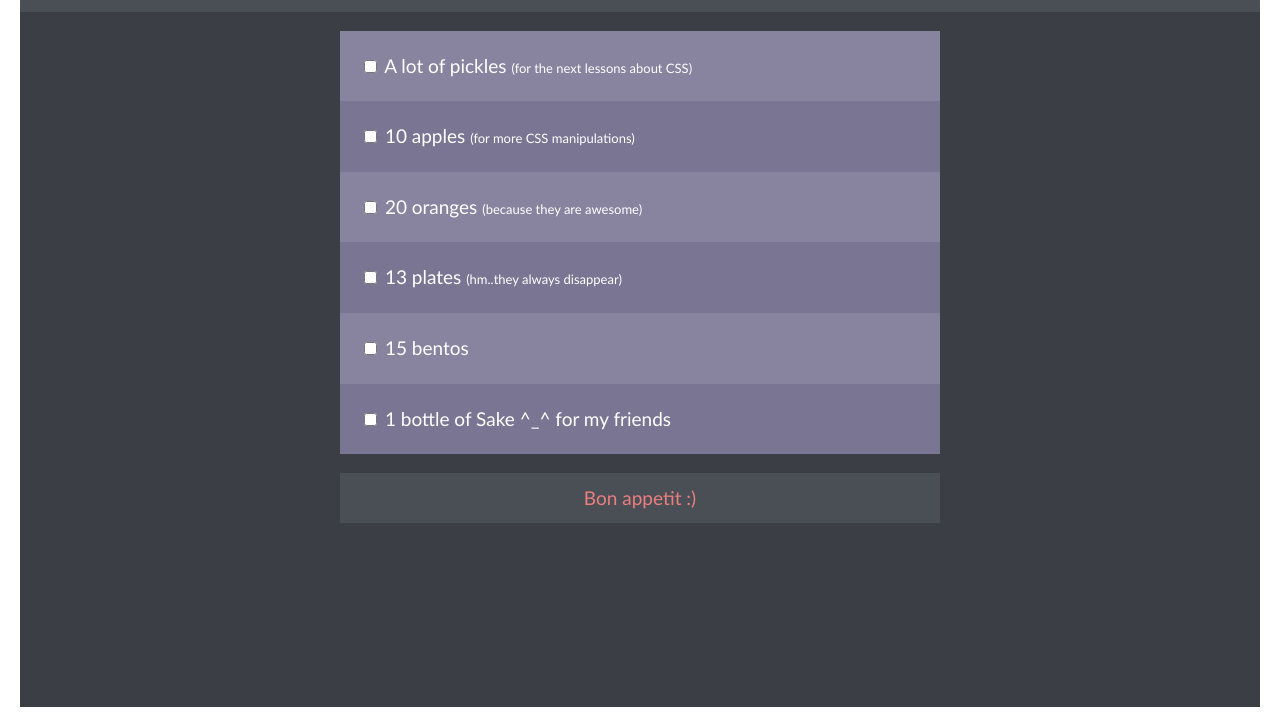
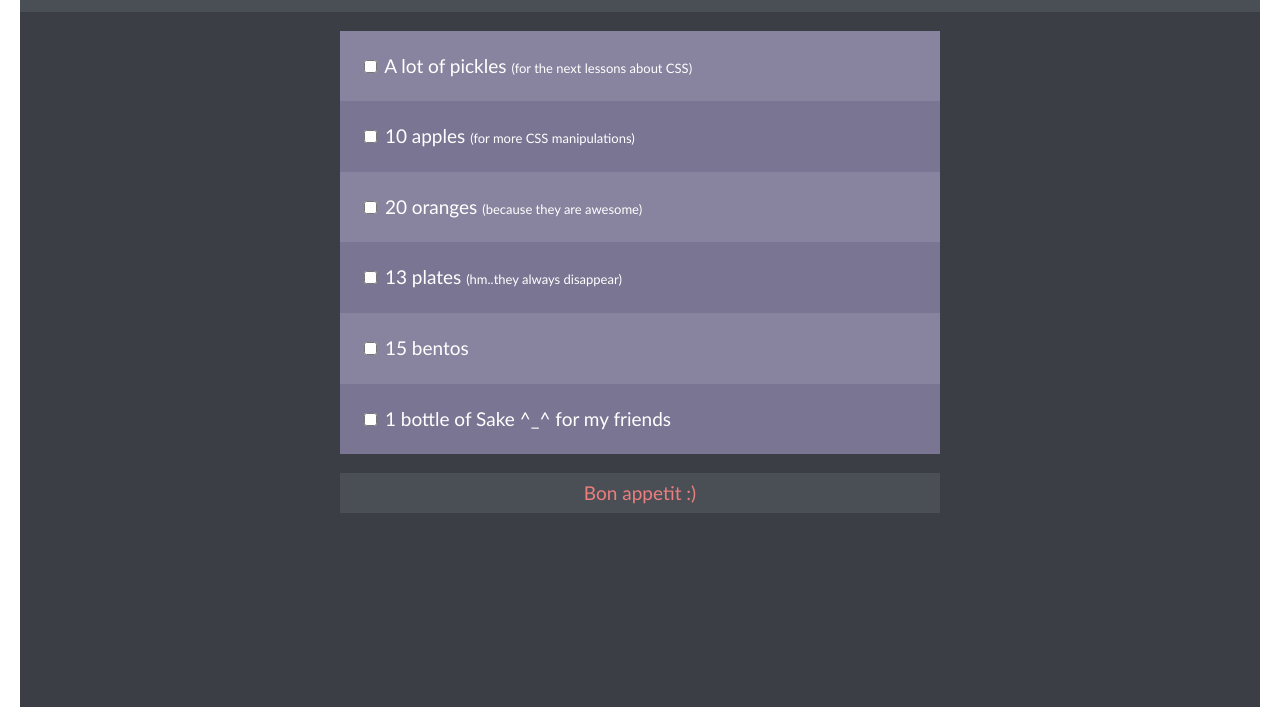
Before and after one commit to zwazoo/css-diner-shopping-list, a plain HTML site: page index.html in a window 1280 px wide. Shown: the part 113-840 px from the top of the page. Drawn offline with Linux system fonts and the light colour scheme.

Commit message:
little changes for start

```diff
--- a/css/style.css
+++ b/css/style.css
@@ -32,7 +32,7 @@ body {
 }
 
 p {
-    line-height: 50px;
+    line-height: 40px;
     max-width: 600px;
     margin: 0 auto;
 }
```
